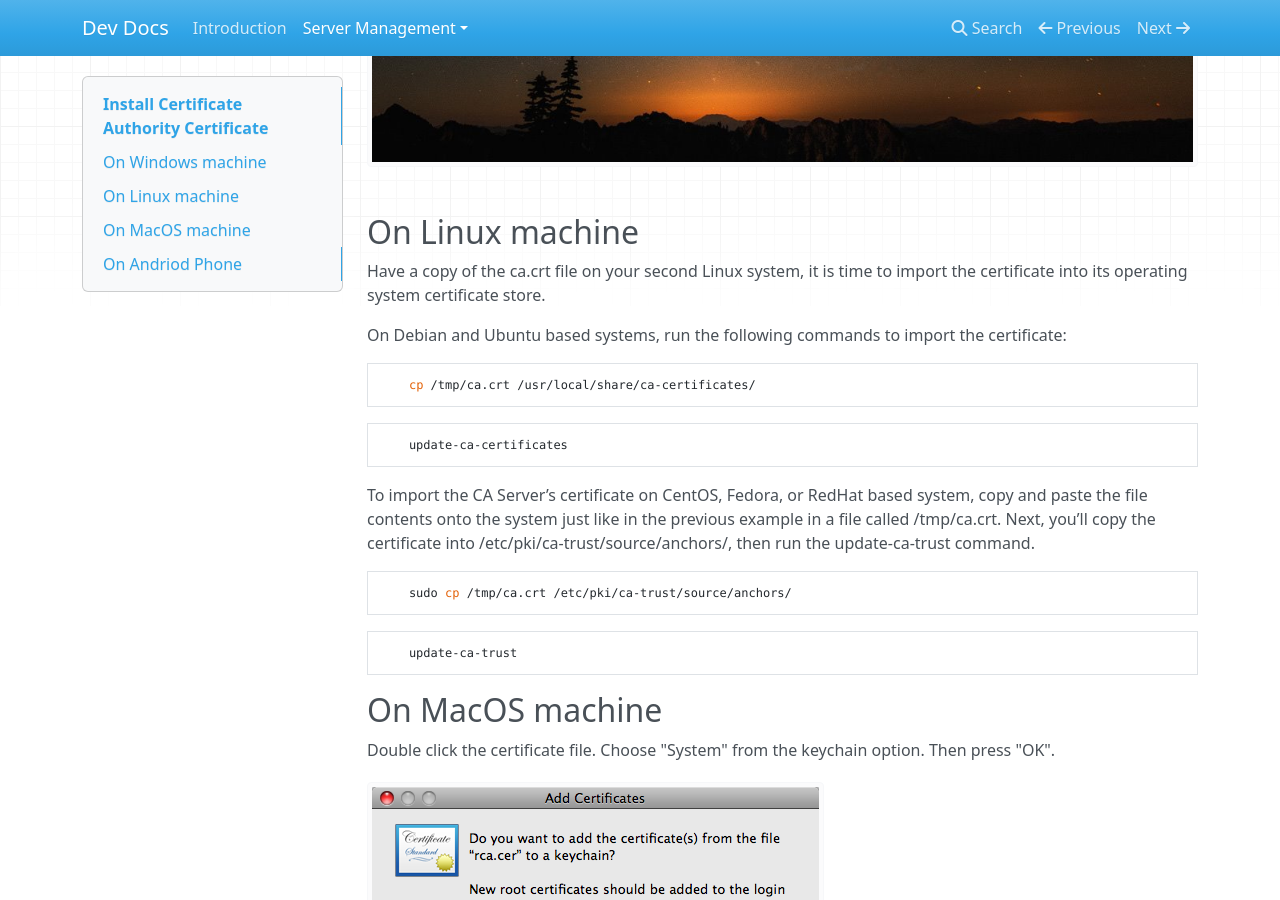
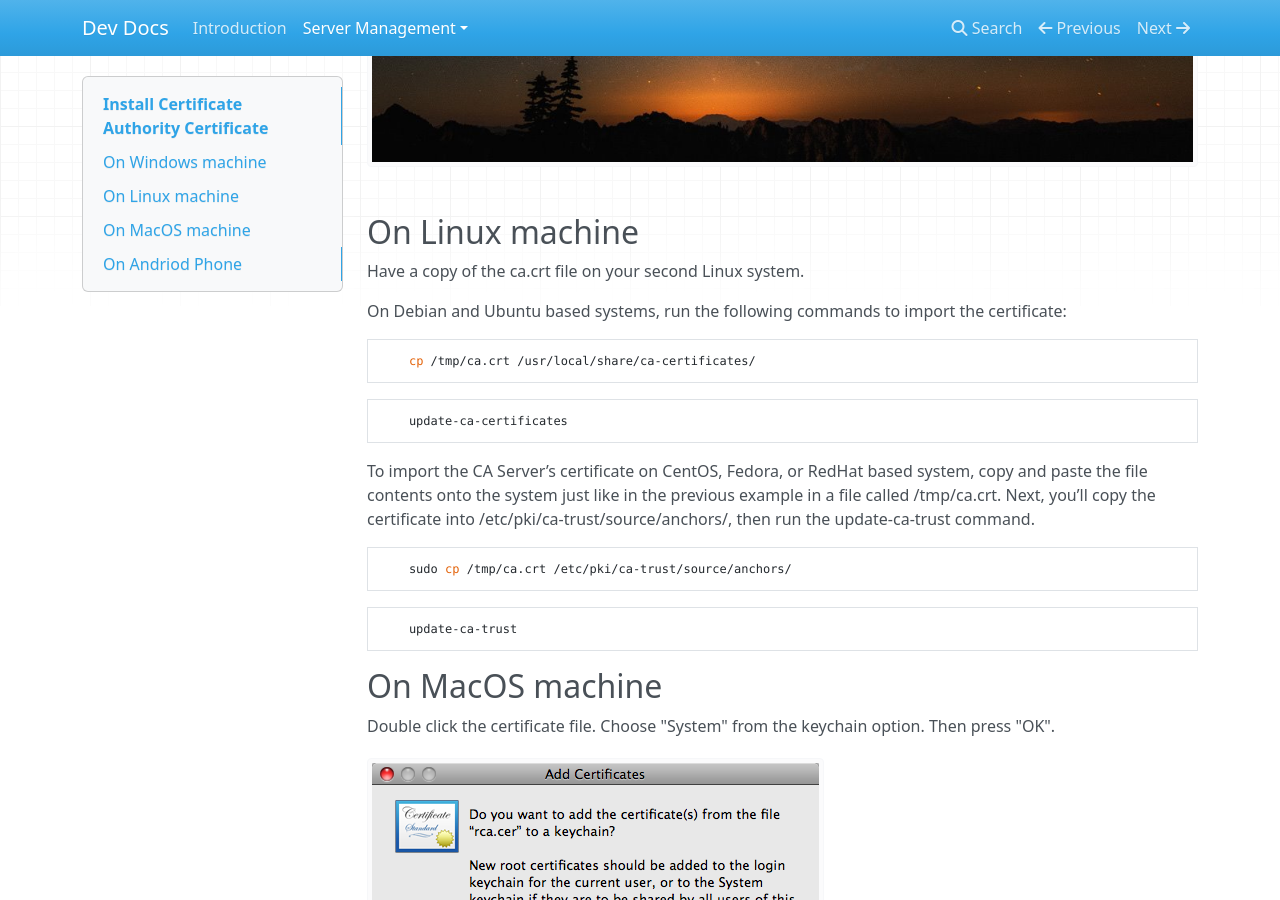
Before and after one commit to liveBuildKenya/liveBuildKenya.github.io, an MkDocs documentation site: the page built from docs/server-management/security/ssl/install-ca-certificate.md, in a window 1280 px wide and 900 px high, scrolled down 5511 px. Built offline with MkDocs 1.6.1, drawn with Linux system fonts in a browser that asks for light colours; nearby versions of some CDN libraries.

Commit message:
Grammar update

```diff
--- a/docs/server-management/security/ssl/install-ca-certificate.md
+++ b/docs/server-management/security/ssl/install-ca-certificate.md
@@ -24,7 +24,7 @@ Once that is done click on the finish button and your certificate authorities' c
 ![Install Certificate Step 6](../../../assets/ssl/install-certificate-step-6.png)
 
 ## On Linux machine
-Have a copy of the ca.crt file on your second Linux system, it is time to import the certificate into its operating system certificate store.
+Have a copy of the ca.crt file on your second Linux system.
 
 On Debian and Ubuntu based systems, run the following commands to import the certificate:
 
```
